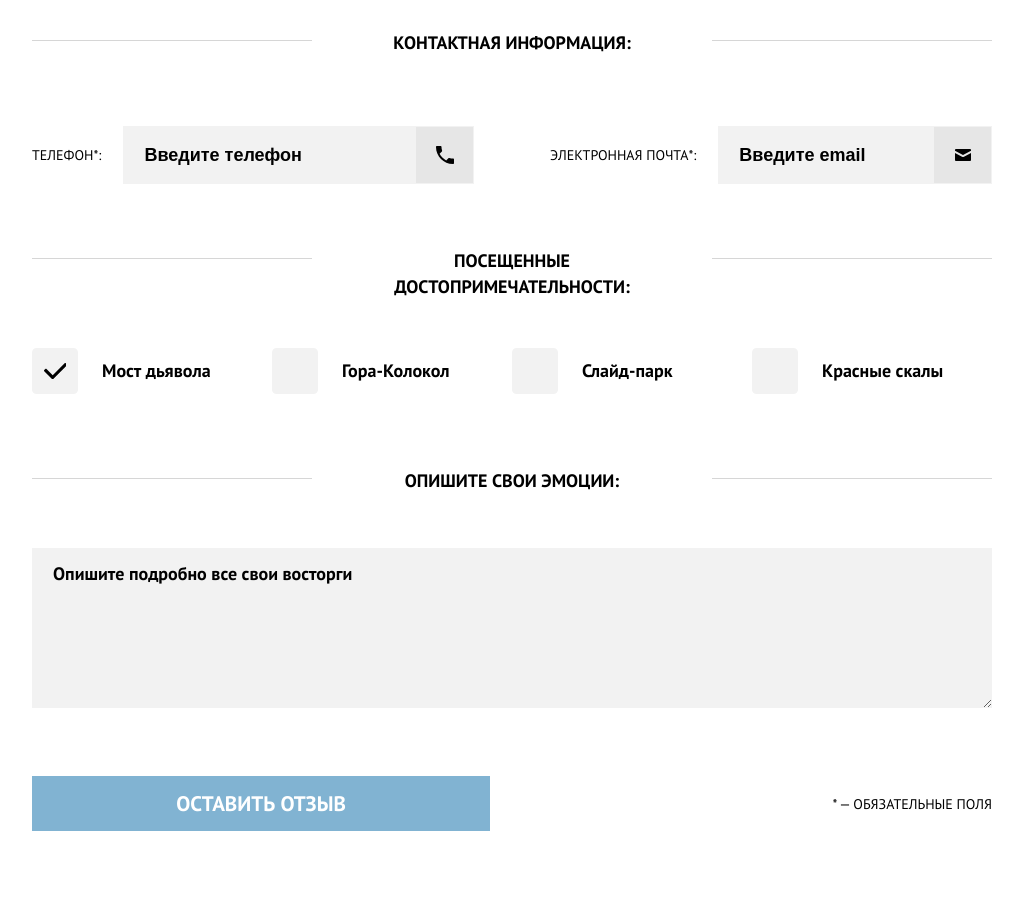
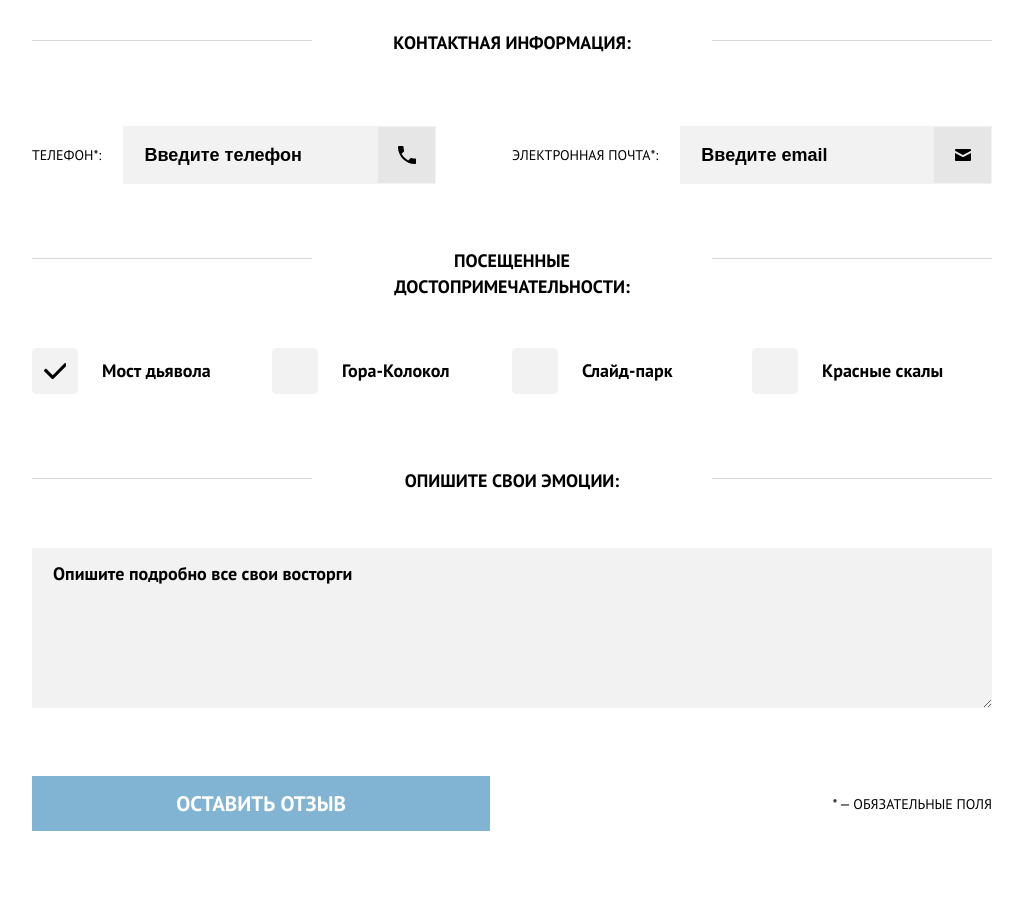
Before and after one commit to tatianaepifanova/html-school, a website: page form.html in a window 1280 px wide. Shown: the part 880-1792 px from the top of the page, without its empty margins (128-1151 px from the left). Drawn offline with Linux system fonts and the light colour scheme.

Commit message:
Revert "fix contacts"
This reverts commit fe03c1ef58e13c1efae0ca2485e61180a9bacbe7.

```diff
--- a/styles/blocks/form/contacts.css
+++ b/styles/blocks/form/contacts.css
@@ -5,11 +5,14 @@
 @media (min-width: 1200px) {
   .contacts-list {
     display: flex;
-    gap: 76px;
   }
 
   .contacts-list-item {
     width: 50%;
+  }
+
+  .contacts-list-item:not(:last-child) {
+    padding-right: 76px;
   }
 
   .form-group-vertical {
```
